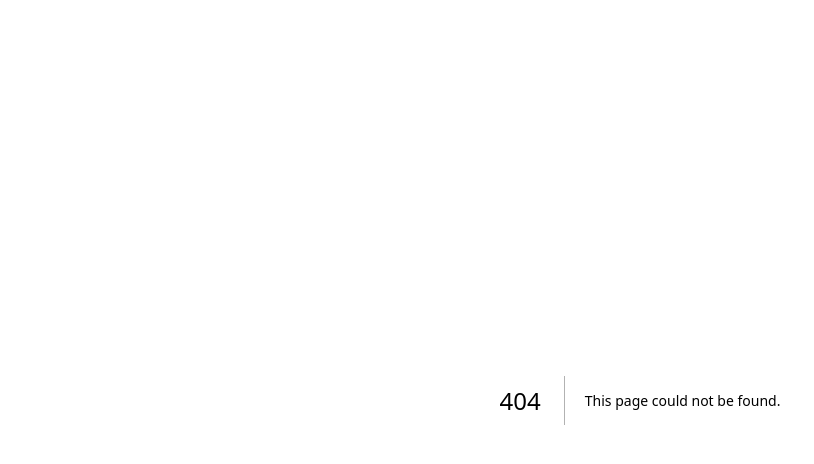
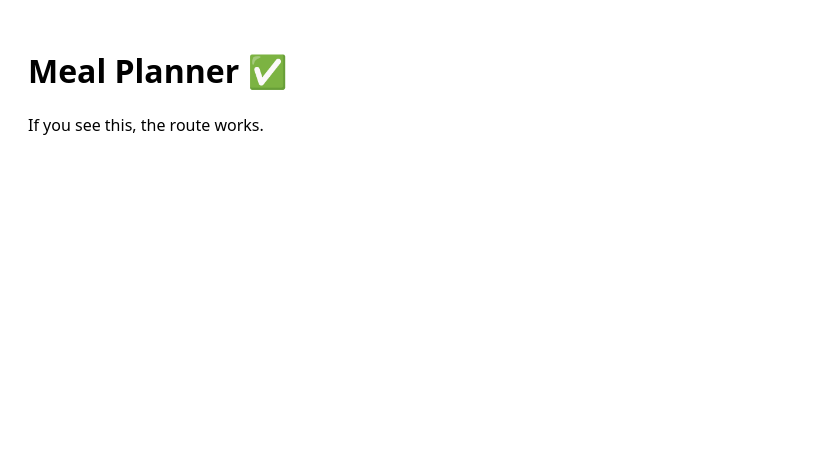
Before and after one commit to multibillionaire202505-arch/univerdigest, a Next.js app: page /meal-planner in a window 1280 px wide. Before the commit this address had no page. Shown: the top 464 px of the page, without its empty margins (0-814 px from the left). Built offline with nearby package versions, Linux system fonts and the light colour scheme.

Commit message:
Create page.jsx

```diff
--- /dev/null
+++ b/app/meal-planner/page.jsx
@@ -0,0 +1,8 @@
+export default function MealPlanner() {
+  return (
+    <div style={{padding:20}}>
+      <h1>Meal Planner ✅</h1>
+      <p>If you see this, the route works.</p>
+    </div>
+  );
+}
```
